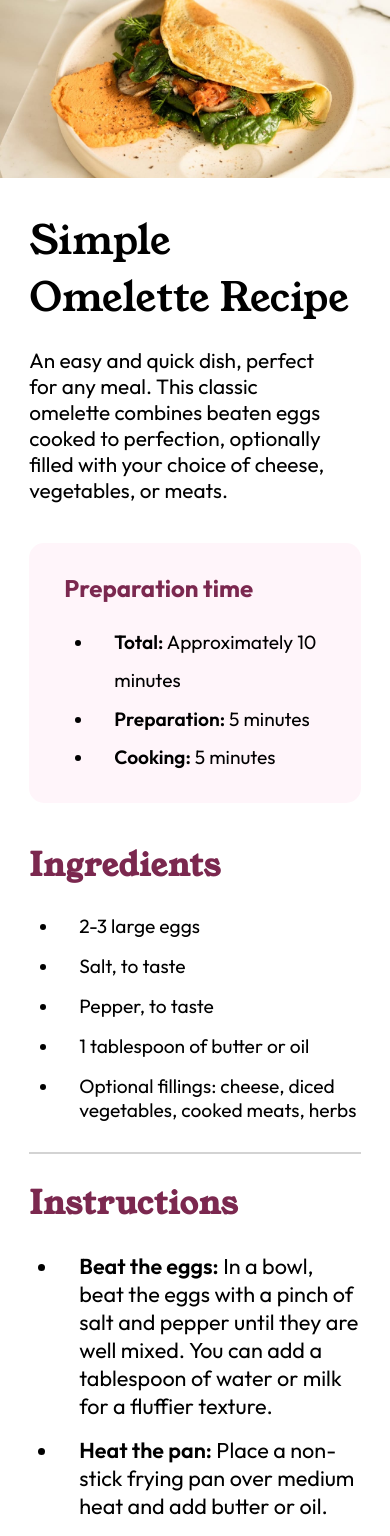
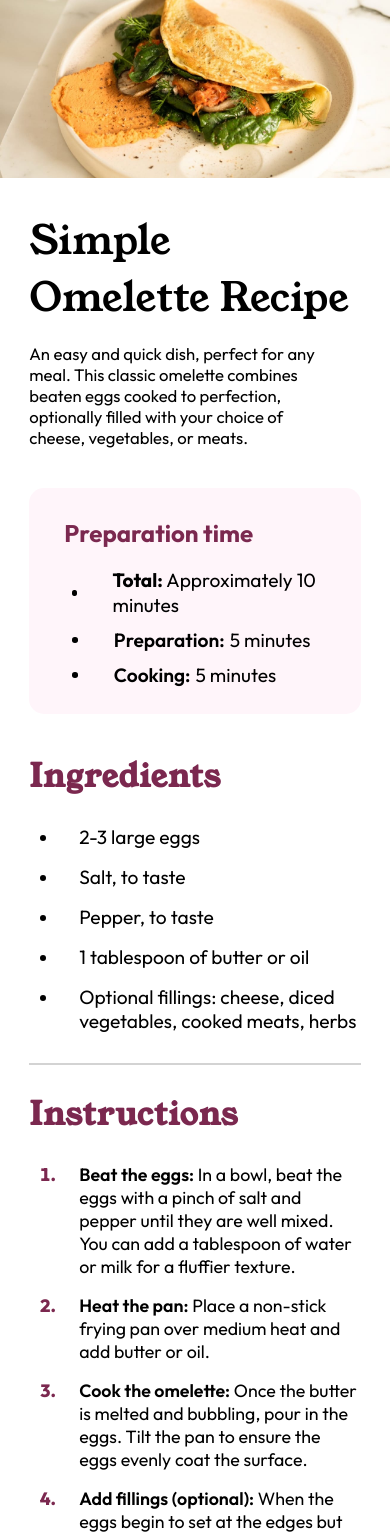
Before and after one commit to horoserp/recipe, a React (Create React App) app: page / in a window 390 px wide. Shown: the top 1536 px of the page. Built offline with nearby package versions, Linux system fonts and the light colour scheme.

Commit message:
Update: Finish responsive max width 600.

```diff
--- a/src/App.css
+++ b/src/App.css
@@ -115,6 +115,11 @@ hr {
   font-size: 1.35rem;
 }
 
+.instructions li::marker {
+  color: var(--rose800);
+  font-weight: 800;
+}
+
 table {
   width: 100%;
   font-size: 1.3rem;
@@ -167,6 +172,47 @@ td:nth-child(2) {
   h1 {
     font-size: 2.5rem;
   }
+
+  .title p {
+    font-size: 16.7px;
+  }
+
+  .prep span {
+    padding-right: 5px;
+  }
+
+  .prep ul {
+    padding: 0 0 0 0px;
+  }
+
+  .prep li {
+    padding: 0;
+    margin-bottom: 10px;
+    line-height: 1.3;
+    display: flex;
+    align-items: center;
+  }
+
+  .prep li::before {
+    content: "";
+    width: 0.35rem;
+    height: 0.35rem;
+    border-radius: 50%;
+    background: black;
+    margin: 0 2.25rem 0 0.5rem;
+  }
+
+  .instructions ol {
+    padding-left: 30px;
+  }
+
+  .instructions li {
+    font-size: 17.8px;
+  }
+
+  p {
+    font-size: 19px;
+  }
 }
 
 /* Small devices (portrait tablets and large phones, 600px and up) */
--- a/src/Instructions.js
+++ b/src/Instructions.js
@@ -4,7 +4,7 @@ function Instructions() {
   return (
     <section className="instructions">
       <h2>Instructions</h2>
-      <ul>
+      <ol>
         <li>
           <span class="bold">Beat the eggs:</span> In a bowl, beat the eggs with
           a pinch of salt and pepper until they are well mixed. You can add a
@@ -33,7 +33,7 @@ function Instructions() {
           <span class="bold">Enjoy:</span> Serve hot, with additional salt and
           pepper if needed.
         </li>
-      </ul>
+      </ol>
       <hr />
     </section>
   );
--- a/src/Prep.js
+++ b/src/Prep.js
@@ -6,7 +6,9 @@ function Prep() {
       <h2>Preparation time</h2>
       <ul>
         <li>
-          <span className="bold">Total:</span> Approximately 10 minutes
+          <span>
+            <strong>Total:</strong> Approximately 10 minutes
+          </span>
         </li>
         <li>
           <span className="bold">Preparation:</span> 5 minutes
```
